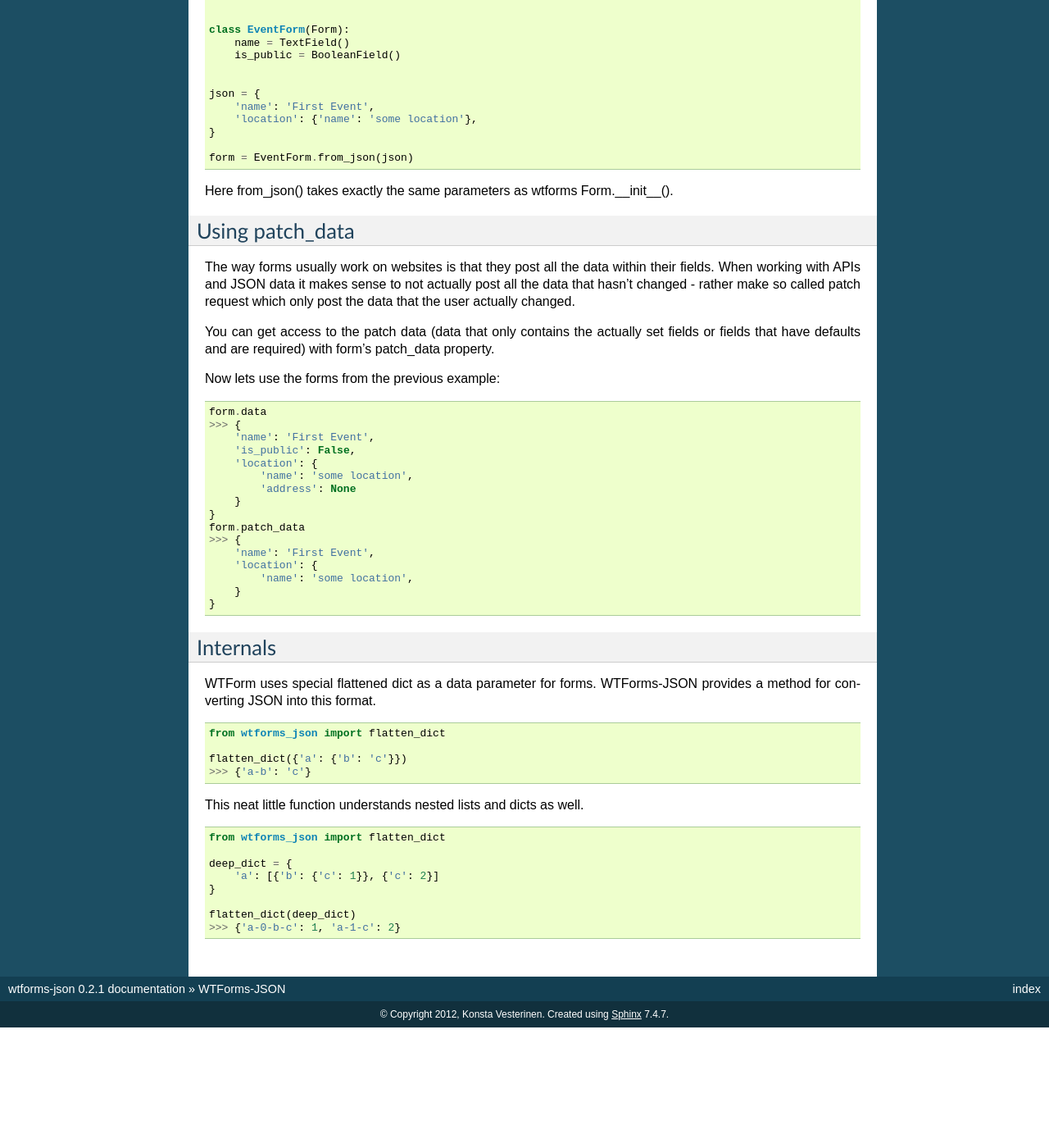
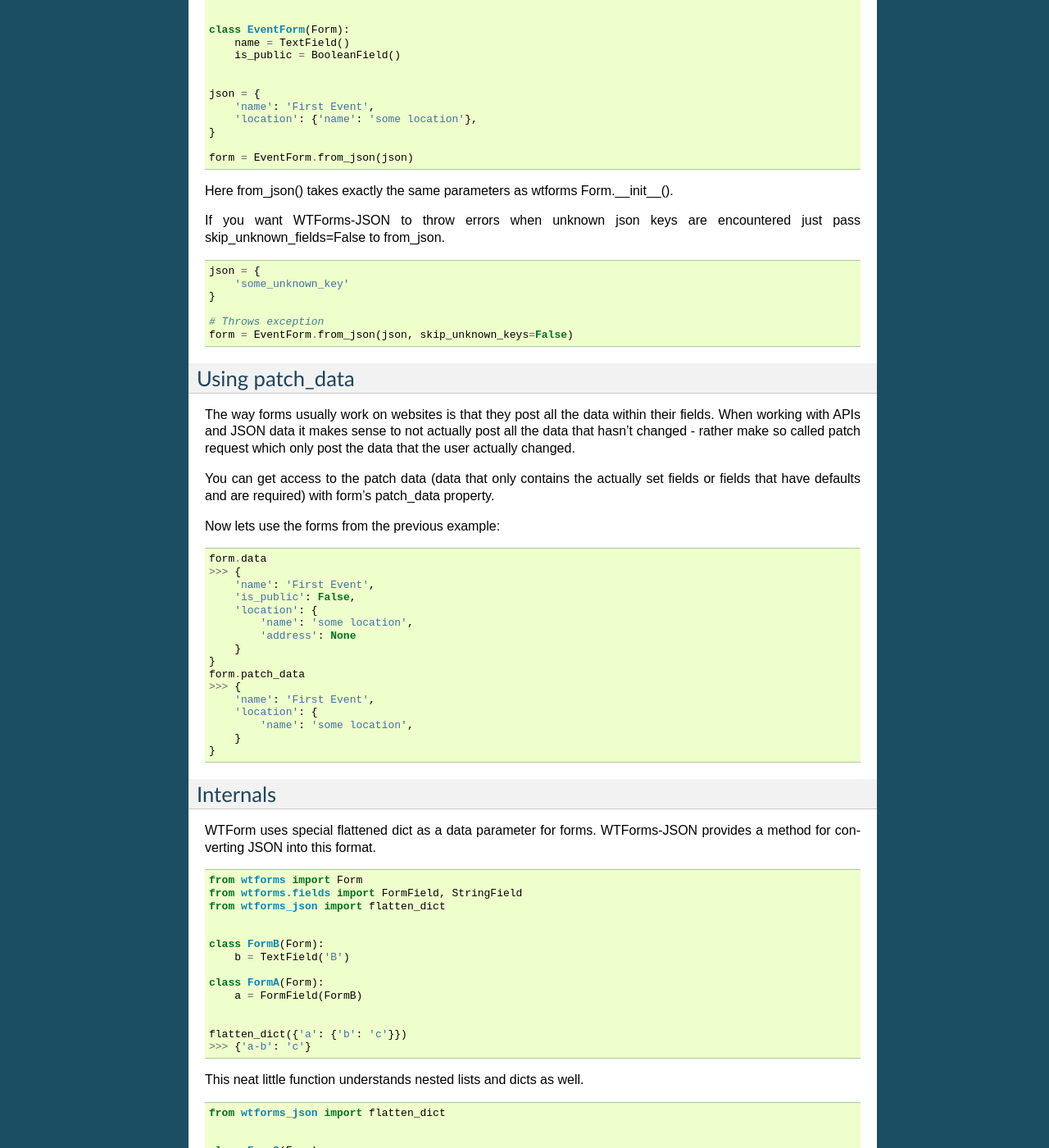
Before and after one commit to kvesteri/wtforms-json, a Sphinx documentation site: the page built from docs/index.rst, in a window 1280 px wide and 1400 px high, scrolled down 727 px. Shown: the whole window at 82% size. Built offline with Sphinx 7.4.7, drawn with Linux system fonts in a browser that asks for light colours; before the commit the page ends 1980 px from its top, so only the background shows below that; some of the changed text lies outside the part shown.

Commit message:
Added configuratio option for unknown key handling

```diff
--- a/docs/index.rst
+++ b/docs/index.rst
@@ -61,6 +61,18 @@ form. Notice how we are initalizing the form using from_json classmethod. ::
 Here from_json() takes exactly the same parameters as wtforms Form.__init__().
 
 
+If you want WTForms-JSON to throw errors when unknown json keys are encountered just pass skip_unknown_fields=False to from_json.
+::
+
+    json = {
+        'some_unknown_key'
+    }
+
+    # Throws exception
+    form = EventForm.from_json(json, skip_unknown_keys=False)
+
+
+
 Using patch_data
 ----------------
 The way forms usually work on websites is that they post all the data within
@@ -100,19 +112,42 @@ WTForm uses special flattened dict as a data parameter for forms. WTForms-JSON
 provides a method for converting JSON into this format. ::
 
 
+    from wtforms import Form
+    from wtforms.fields import FormField, StringField
     from wtforms_json import flatten_dict
+
+
+    class FormB(Form):
+        b = TextField('B')
+
+    class FormA(Form):
+        a = FormField(FormB)
+
 
     flatten_dict({'a': {'b': 'c'}})
     >>> {'a-b': 'c'}
+
 
 This neat little function understands nested lists and dicts as well. ::
 
 
     from wtforms_json import flatten_dict
 
+
+    class FormC(Form):
+        c = IntegerField('C')
+
+
+    class FormB(Form):
+        b = FormField(FormC)
+
+    class FormA(Form):
+        a = FieldList(FormField(FormB))
+
+
     deep_dict = {
-        'a': [{'b': {'c': 1}}, {'c': 2}]
+        'a': [{'b': {'c': 1}}]
     }
 
     flatten_dict(deep_dict)
-    >>> {'a-0-b-c': 1, 'a-1-c': 2}
+    >>> {'a-0-b-c': 1}
```
Also changed, not shown: wtforms_json/__init__.py (+15 -2 lines), 1 other file.
